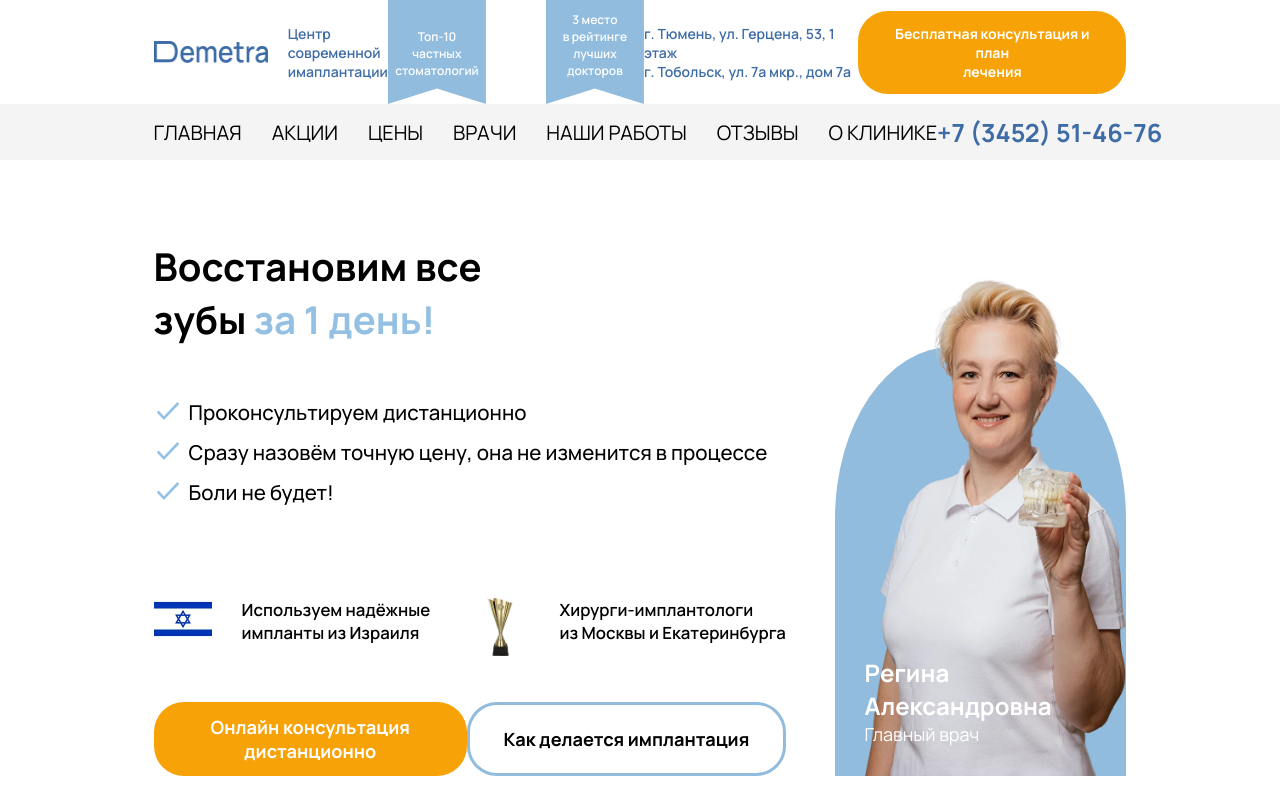
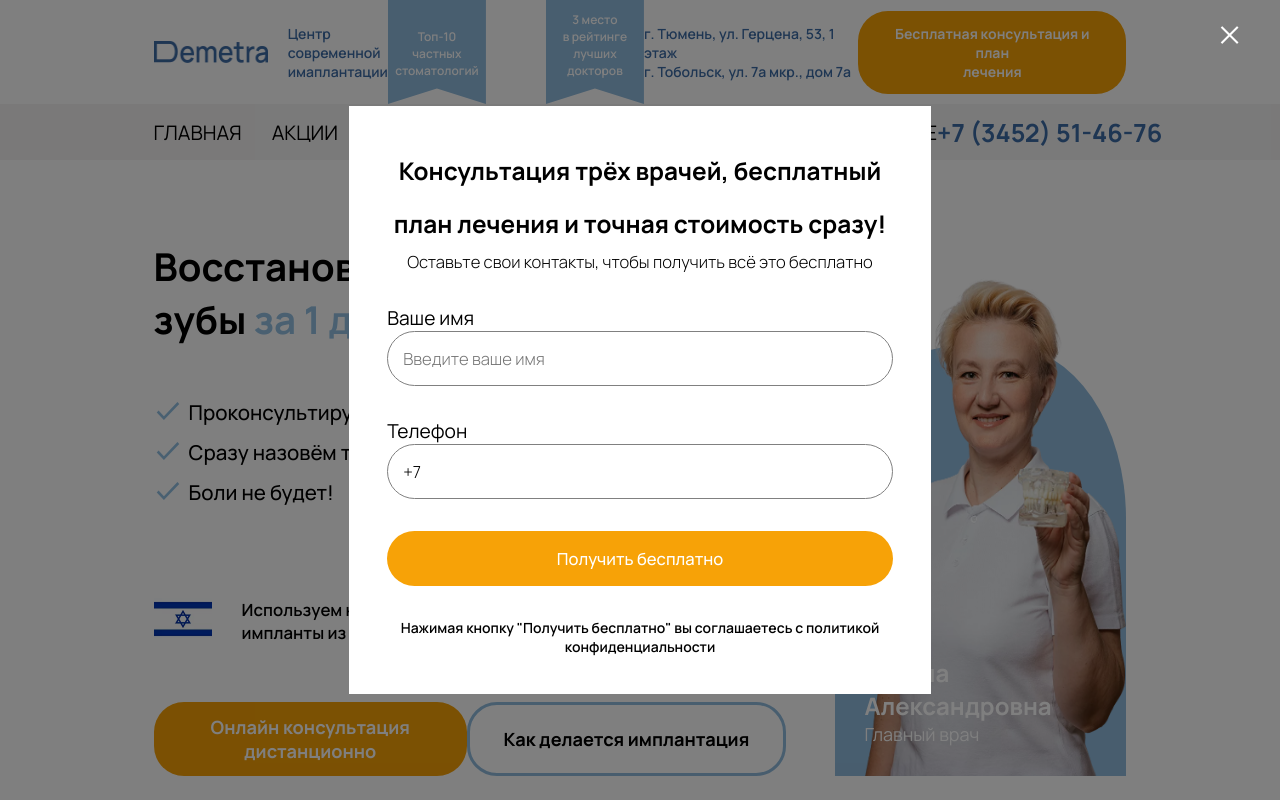
Before and after one commit to neitoo/dem-stom, a plain HTML site: page index.html in a window 1280 px wide. Both pictures are taken after a click on the button "Онлайн консультация дистанционно". Shown: the top 800 px of the page. Drawn offline with Linux system fonts and the light colour scheme.

Commit message:
Добавлены стили для модалок

```diff
--- a/styles/main.css
+++ b/styles/main.css
@@ -488,6 +488,163 @@ html {
     height: 40px;
 }
 
+.modal {
+    position: fixed;
+    z-index: 1000;
+    left: 0;
+    top: 0;
+    width: 100%;
+    height: 100%;
+    background-color: rgba(0, 0, 0, 0.5);
+    opacity: 0;
+    visibility: hidden;
+    transition: opacity 0.3s ease, visibility 0.3s ease;
+    display: flex;
+    align-items: center;
+}
+
+.modal.open {
+    opacity: 1;
+    visibility: visible;
+}
+
+.modal__content {
+    position: relative;
+    margin: auto;
+    padding: 20px;
+    width: 60%;
+    height: fit-content;
+    transform: translateY(-20px);
+    transition: transform 0.3s ease;
+}
+
+.modal.open .modal__content {
+    transform: translateY(0);
+}
+
+.modal__close-button {
+    color: white;
+    position: absolute;
+    top: 0;
+    right: 3vw;
+    font-size: 50px;
+    font-weight: 100;
+    cursor: pointer;
+}
+
+.gallery {
+    width: 100%;
+    position: relative;
+    display: flex;
+    justify-content: center;
+    align-items: center;
+}
+
+.gallery img {
+    position: absolute;
+    max-width: 80%;
+    max-height: 400px;
+    transition: opacity 0.5s ease, visibility 0.5s ease;
+    opacity: 0;
+    visibility: hidden;
+}
+
+.gallery img.active {
+    opacity: 1;
+    visibility: visible;
+}
+
+.gallery button {
+    position: absolute;
+    top: 50%;
+    transform: translateY(-50%);
+    background-color: white;
+    border-radius: 50%;
+    color: gray;
+    border: none;
+    font-size: 30px;
+    line-height: 18px;
+    padding: 10px;
+    font-weight: 100;
+    cursor: pointer;
+}
+
+.gallery .prev {
+    left: 0;
+}
+
+.gallery .next {
+    right: 0;
+}
+
+.form__container {
+    background-color: white;
+    display: flex;
+    width: 80%;
+    flex-direction: column;
+    align-items: center;
+    padding: 3vw;
+}
+
+
+.form-title {
+    color: black;
+    font-size: 1.9vw;
+    font-weight: 700;
+    line-height: 53px;
+    text-align: center;
+}
+
+.form-desc{
+    font-size: 1.3vw;
+    font-weight: 300;
+}
+
+form {
+    width: 100%;
+    display: flex;
+    flex-direction: column;
+    gap: 4vh;
+    padding-top: 4vh;
+    padding-bottom: 4vh;
+}
+
+label {
+    font-size: 1.5vw;
+    font-weight: 400;
+}
+
+input {
+    border: 1px solid gray;
+    border-radius: 30px;
+    padding: 15px;
+    font-size: 1.3vw;
+    font-weight: 300;
+}
+
+.submit__button {
+    border: 1px solid transparent;
+    background-color: #f7a207;
+    border-radius: 30px;
+    padding: 15px;
+    color: white;
+    font-size: 1.3vw;
+    font-weight: 500;
+}
+
+.submit__button:hover{
+    background-color: #fecb6e;
+}
+
+.form-group {
+    display: flex;
+    flex-direction: column;
+}
+
+.form-politic {
+    text-align: center;
+}
+
 
 
 @media (max-width: 1100px) {
```
